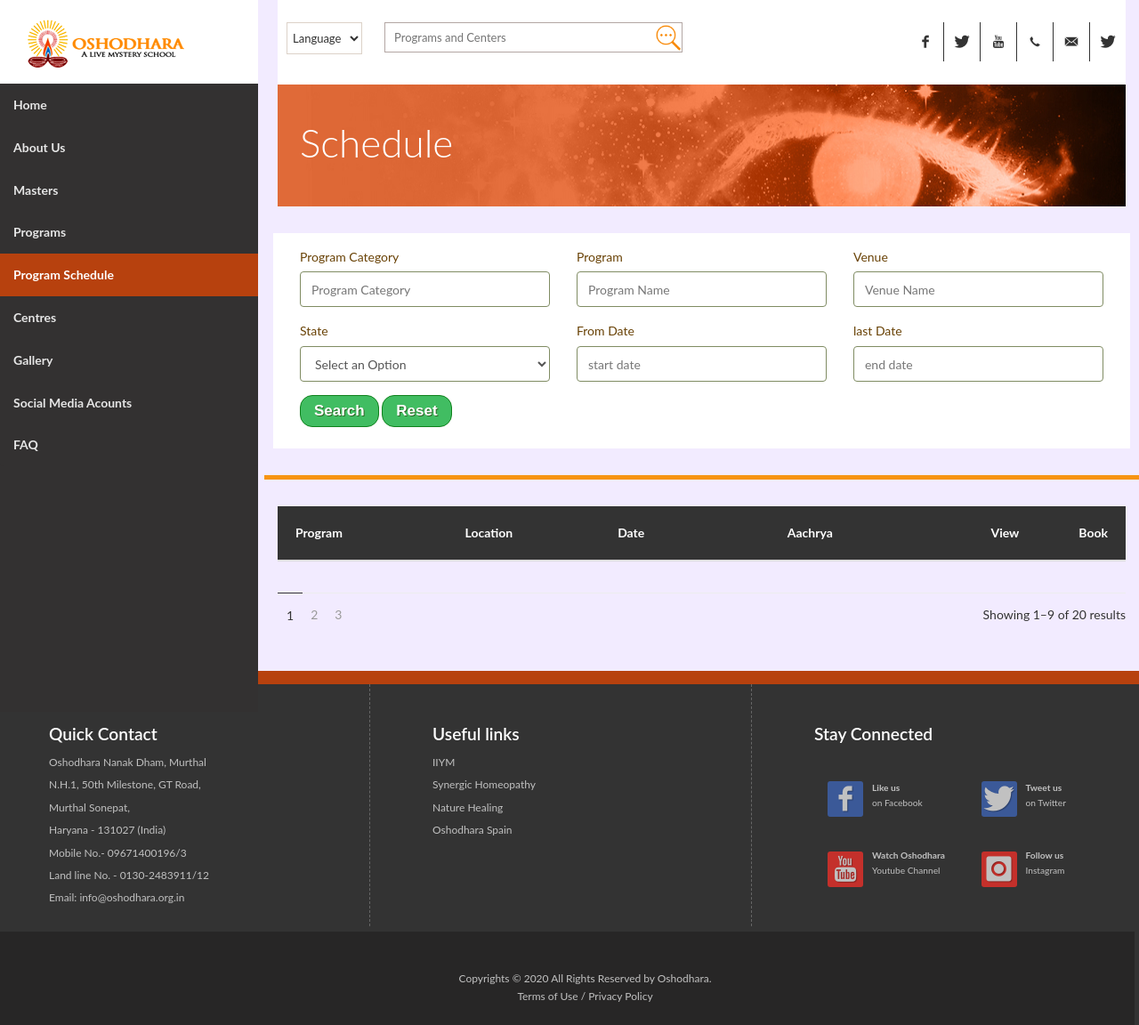
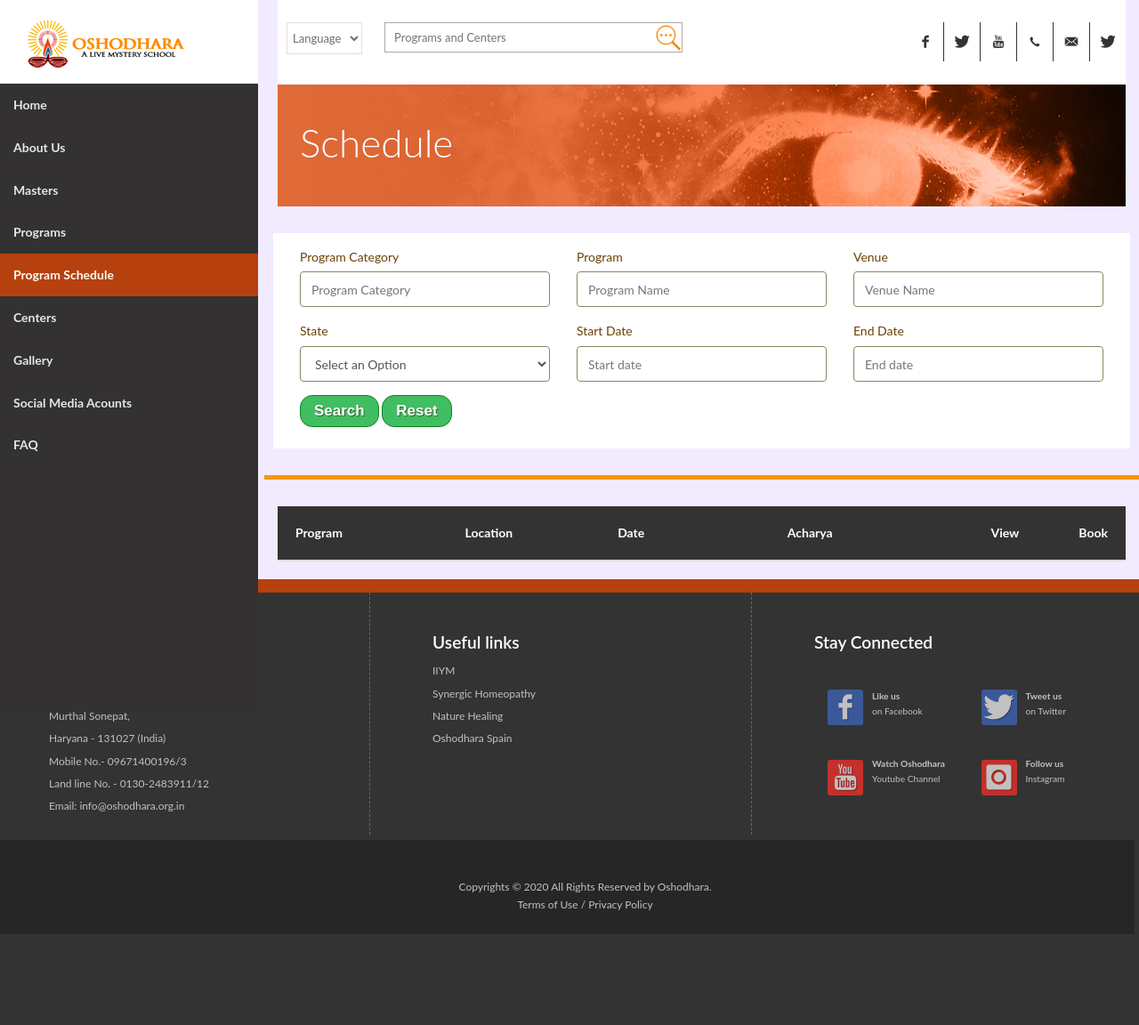
Before and after one commit to vikashranjan0000/ashram, a PHP site: page /upload/schedule.php in a window 1280 px wide. Shown: the whole page at 89% size. After the commit the page ends 1050 px from the top, so only its background shows below. Run offline with PHP 8.4, Linux system fonts and the light colour scheme; data that the repository does not hold is empty.

Commit message:
commiting changes

```diff
--- a/assets/css/custom/centers.css
+++ b/assets/css/custom/centers.css
@@ -1,3 +1,4 @@
 .inner-slide-com-cot1 {
     background-color: white;
+    min-height: 30vh;
 }
--- a/assets/css/custom/master.css
+++ b/assets/css/custom/master.css
@@ -7,3 +7,7 @@
     position: absolute;
     top: -80px;
 }
+
+.thumb-item-img {
+    height: 265px;
+}
--- a/master.php
+++ b/master.php
@@ -18,7 +18,7 @@
                     <!-- Gradient overlay -->
                     <div class=" header-content">
                         <div id="masterTitleHolder" class="main-title">
-                            <h1 class="bold mb-30 a-f ">Master</h1>
+                            <h1 class="bold mb-30 a-f "></h1>
                         </div>
                     </div>
                 </div>
--- a/public_html/includes/headerRow.php
+++ b/public_html/includes/headerRow.php
@@ -6,7 +6,7 @@
                     <div class="white-from-trs wow fadeInUp">
                         <form action="" method="get">
 
-                            <select id="languageSelector" name="" class="top-search-form">
+                            <select id="languageSelector" name="" class="top-search-form" disabled="true">
                                 <option value="en">Language</option>
                                 <option value="hi">Hindi</option>
                                 <option value="en">English</option>
@@ -36,13 +36,13 @@
                     </div>
                 </div>
                 <div id="searchMainDialog" class="col-xs-12  col-md-12 serachDialog" style="display:none">
-                    <div class="row customSearchSepCls">
+                    <div id="progSearchListDiv" class="row customSearchSepCls displayNone">
                         <div class="searchHeading"><span class="searchLabel">Program List</span></div>
                         <div id="programListData" class="col-xs-12 col-md-12">
 
                         </div>
                     </div>
-                    <div class="row customSearchSepCls">
+                    <div id="centerSearchListDiv" class="row customSearchSepCls displayNone">
                         <div class="searchHeading"><span  class="searchLabel">Dhyana Kendra</span></div>
                         <div id="locationListData" class="col-xs-12 col-md-12">
 
--- a/public_html/includes/sideBarContent.php
+++ b/public_html/includes/sideBarContent.php
@@ -8,7 +8,7 @@
                 <span class="icon-bar"></span>
                 <span class="icon-bar"></span>
             </button>
-            <a class="navbar-brand" href="comingSoon.php"><img src="images/logo.png" class="img-responsive img-logo"></a>
+            <a class="navbar-brand" href="index.php"><img src="images/logo.png" class="img-responsive img-logo"></a>
         </div>
         <div class="collapse navbar-collapse" id="bs-example-navbar-collapse-1">
             <ul class="sidebar-menu">
@@ -28,15 +28,15 @@
                             <a href="master.php?masterid=2"> Param Gurus <i class="fa fa-angle-right pull-left"></i></a>
                             <ul class="treeview-menu">
                                 <li><a href="master.php?masterid=2"><i class="fa fa-angle-right"></i> Param Guru Osho</a></li>
-                                <li><a href="master.php?masterid=3"><i class="fa fa-angle-right"></i> Sufi Baba Shah Kalandar</a></li>
+                                <li><a href="master.php?masterid=3"><i class="fa fa-angle-right"></i> Sufi Baba Shah Qalandar</a></li>
                                 <li><a href="master.php?masterid=4"><i class="fa fa-angle-right"></i> Guru Nanak Dev Ji</a></li>
 
                             </ul>
                         </li>
                         <li>
-                            <a href="master.php?masterid=1"> Present Master <i class="fa fa-angle-right pull-left"></i></a>
+                            <a href="master.php?masterid=1">Sadguru of Oshodhara <i class="fa fa-angle-right pull-left"></i></a>
                             <ul class="treeview-menu">
-                                <li><a href="master.php?masterid=1"><i class="fa fa-angle-right"></i> Sadguru Osho Siddharth Aulia</a></li>
+                                <li><a href="master.php?masterid=1"><i class="fa fa-angle-right"></i> Sadguru Osho Siddharth Aulia ji</a></li>
 
                             </ul>
                         </li>
@@ -295,7 +295,7 @@
                                 <a href="programe.php">Celebration<i class="fa fa-angle-right pull-left"></i></a>
                                 <ul id="programListHolder_8" class="treeview-menu">
                                     <li><a href="programe.php?programid=124"><i class="fa fa-angle-right"></i>
-                             Madhopur Yatra</a></li>
+                                    Madhopur Yatra</a></li>
                                 </ul>
                             </li>
 
@@ -305,11 +305,11 @@
                     <a href="schedule.php"> <span> Program Schedule</span></a>
                 </li>
                 <li id="centerHeaderView" class="treeview">
-                    <a href="centers.php">Centres</span>
+                    <a href="centers.php">Centers</span>
                                 </a>
                     <ul class="treeview-menu">
                         <li><a href="ashrams.php"><i class="fa fa-angle-right"></i>Oshodhara Ashram</a></li>
-                        <li><a href="centers.php"><i class="fa fa-angle-right"></i>Osho Sadhna Kendras</a></li>
+                        <li><a href="centers.php"><i class="fa fa-angle-right"></i>OshoDhara Sadhna Kendras</a></li>
                         <li><a href="centers.php"><i class="fa fa-angle-right"></i>Oshodhara Dhyan Kendras</a></li>
                     </ul>
                 </li>
@@ -326,15 +326,15 @@
 
                                     <ul class="treeview-menu">
                                         <li><a href="gallery.php"><i class="fa fa-angle-right"></i> Param Guru Osho </a></li>
-                                        <li><a href="gallery.php"><i class="fa fa-angle-right"></i> Sufi Baba Shah Kalandar</a></li>
+                                        <li><a href="gallery.php"><i class="fa fa-angle-right"></i> Sufi Baba Shah Qalandar</a></li>
                                         <li><a href="gallery.php"><i class="fa fa-angle-right"></i> Sadguru Osho Siddharth Aulia</a></li>
 
                                     </ul>
                                 </li>
                             </ul>
                         </li>
-                        <li> <a href="comingSoon.php"><i class="fa fa-angle-right"></i> Videos</a> </li>
-                        <li> <a href="comingSoon.php"><i class="fa fa-angle-right"></i> E-Books  </a> </li>
+                        <!-- <li> <a href="comingSoon.php"><i class="fa fa-angle-right"></i> Videos</a> </li>
+                        <li> <a href="comingSoon.php"><i class="fa fa-angle-right"></i> E-Books  </a> </li> -->
 
                     </ul>
                 </li>
@@ -345,10 +345,9 @@
                 <li id="faqHeaderView" class="treeview">
                     <a href="faq.php">FAQ</a>
                     <ul class="treeview-menu">
-                        <li><a href="guideline.php"><i class="fa fa-angle-right"></i> Reservation Guide Lines</a></li>
-                        <li><a href="faq.php"><i class="fa fa-angle-right"></i> General Guide Lines    </a></li>
+                        <li><a href="faq.php"><i class="fa fa-angle-right"></i> General Question</a></li>
+                        <li><a href="guideline.php"><i class="fa fa-angle-right"></i> Reservation Guideline</a></li>
                         <li><a href="contact.php"><i class="fa fa-angle-right"></i>Contact Us</a></li>
-
                     </ul>
                 </li>
 
--- a/schedule.php
+++ b/schedule.php
@@ -57,25 +57,49 @@
                                 <div class="controls customInputDiv">
                                     <select name="ss" id="ss" required class="form-control">
                                         <option value="">Select an Option</option>
-                                        <option value="State  1">State 1</option>
-                                        <option value="State  2">State 2</option>
-                                        <option value="State  3">State 3</option>
-                                        <option value="State  4">State 4</option>
+                                        <option value="AP">Andhra Pradesh</option>
+                                        <option value="AR">Arunachal Prades</option>
+                                        <option value="AS">Assam</option>
+                                        <option value="BR">Bihar</option>
+                                        <option value="CT">Chhattisgarh</option>
+                                        <option value="GA">Goa</option>
+                                        <option value="GJ">Gujarat</option>
+                                        <option value="HR">Haryana</option>
+                                        <option value="HP">Himachal Prades</option>
+                                        <option value="JK">Jammu & Kashmir</option>
+                                        <option value="JH">Jharkhand</option>
+                                        <option value="KA">Karnataka</option>
+                                        <option value="KL">Kerala</option>
+                                        <option value="MP">Madhya Pradesh</option>
+                                        <option value="MH">Maharashtra</option>
+                                        <option value="MN">Manipur</option>
+                                        <option value="ML">Meghalaya</option>
+                                        <option value="MZ">Mizoram</option>
+                                        <option value="NL">Nagaland</option>
+                                        <option value="OR">Odisha</option>
+                                        <option value="PB">Punjab</option>
+                                        <option value="RJ">Rajasthan</option>
+                                        <option value="SK">Sikkim</option>
+                                        <option value="TN">Tamil Nadu</option>
+                                        <option value="TR">Tripura</option>
+                                        <option value="UK">Uttarakhand</option>
+                                        <option value="UP">Uttar Pradesh</option>
+                                        <option value 3WB">West Bengal</option>
 
                                     </select>
                                 </div>
                             </div>
                             <div class="col-md-4">
-                                <span class="titleLabel">From Date  </span>
+                                <span class="titleLabel">Start Date  </span>
                                 <div class="controls customInputDiv">
-                                    <input id="startDate_SPG" type="name" name="name" class="form-control" required placeholder="start date" data-validation-required-message="This field is required">
+                                    <input id="startDate_SPG" type="name" name="name" class="form-control" required placeholder="Start date" data-validation-required-message="This field is required">
                                 </div>
                             </div>
 
                             <div class="col-md-4">
-                                <span class="titleLabel">last Date  </span>
+                                <span class="titleLabel">End Date  </span>
                                 <div class="controls customInputDiv">
-                                    <input id="endDate_SPG" type="name" name="name" class="form-control" required placeholder="end date" data-validation-required-message="This field is required">
+                                    <input id="endDate_SPG" type="name" name="name" class="form-control" required placeholder="End date" data-validation-required-message="This field is required">
                                 </div>
                             </div>
                         </div>
@@ -103,7 +127,7 @@
                                     <th class="scheduleTableHeader" width="20%">Program</th>
                                     <th class="scheduleTableHeader" width="18%">Location</th>
                                     <th class="scheduleTableHeader" width="20%">Date</th>
-                                    <th class="scheduleTableHeader" width="24%">Aachrya</th>
+                                    <th class="scheduleTableHeader" width="24%">Acharya</th>
                                     <th class="scheduleTableHeader" width="18%">
                                         <span id="viewButton"  class="pull-left">View</span>
                                         <span id="bookButton" class="pull-right">Book</span>
@@ -118,7 +142,7 @@
                 </div>
             </div>
         </div>
-        <div class="pagination-wrap">
+<!--         <div class="pagination-wrap">
             <div class="row">
                 <div class="col-xs-7">
                     <ul class="pagination">
@@ -131,7 +155,7 @@
                     <p>Showing 1–9 of 20 results</p>
                 </div>
             </div>
-        </div>
+        </div> -->
     <?php include_once 'public_html/includes/footerPage.php'; ?>
     <div id="myModal">
 
```
Also changed, not shown: assets/script/js/index.js (+5 -5 lines), index.php (+6 -6 lines), assets/images/Master/nanakdev/nanakd.jpeg (added), assets/images/Master/nanakdev/nanakdev.jpeg, assets/images/Master/nanakdev/nanakdev5.jpg (deleted).
